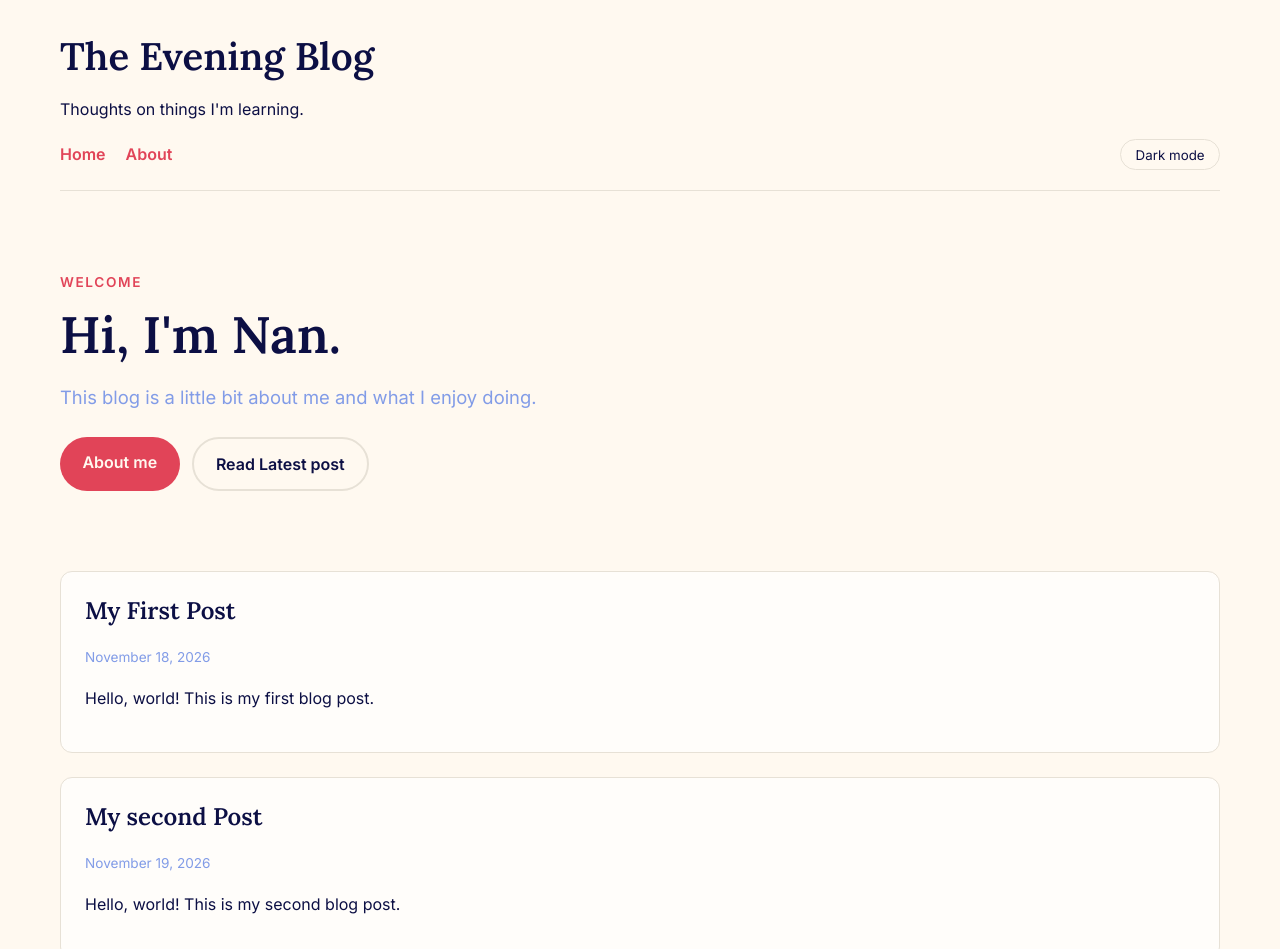
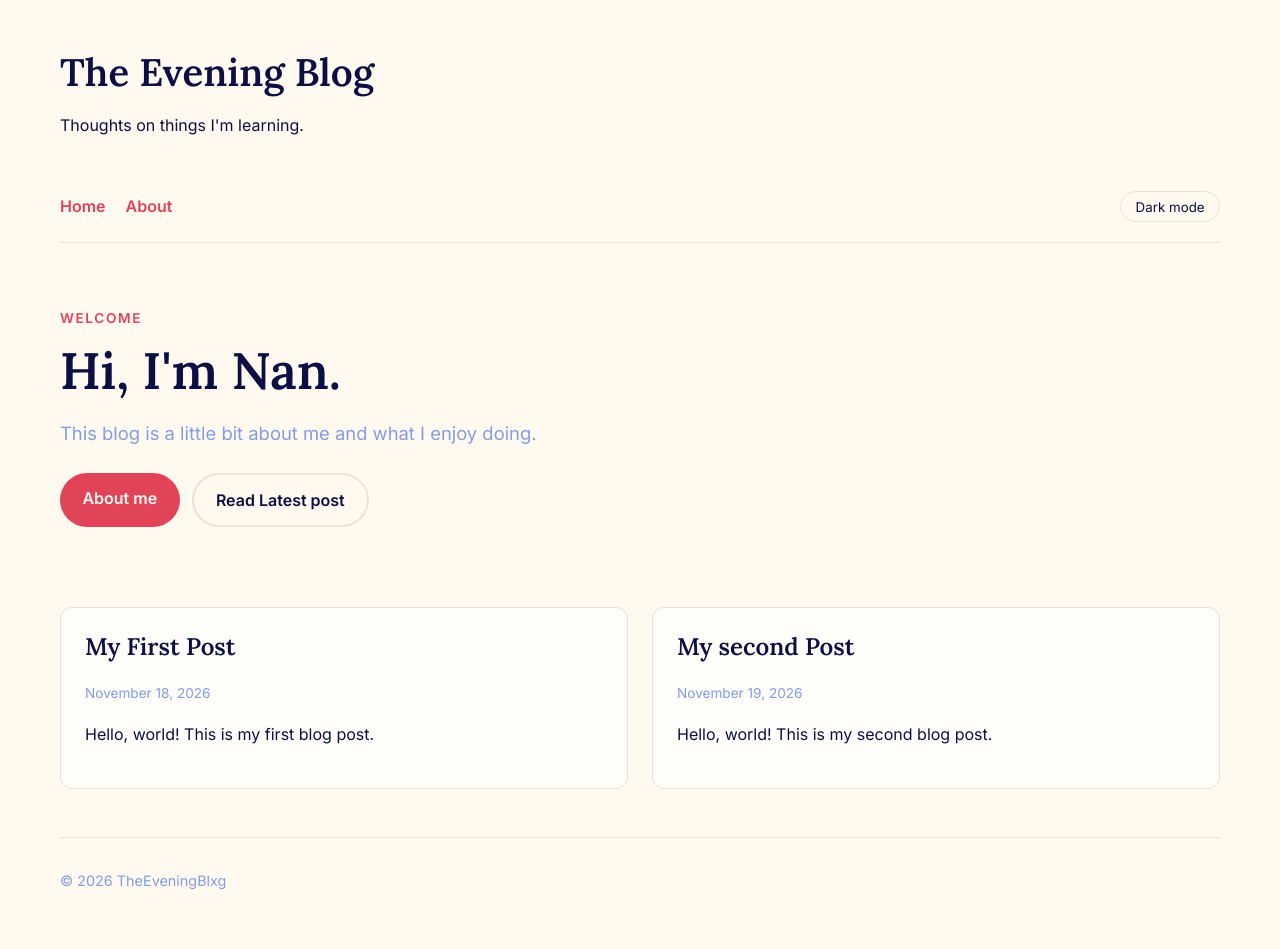
Before and after one commit to grod06/blog, a plain HTML site: page index.html in a window 1280 px wide. Shown: the top 949 px of the page. Drawn offline with Linux system fonts and the light colour scheme.

```diff
--- a/index.html
+++ b/index.html
@@ -10,14 +10,17 @@
   <link rel="stylesheet" href="style.css">
 </head>
 <body>
-  <header>
+  <div class="site-title">
     <h1>The Evening Blog</h1>
     <p>Thoughts on things I'm learning.</p>
-      <nav>
+  </div>
+
+  <header>
+    <nav>
   <a href="index.html">Home</a>
   <a href="about.html">About</a>
           <button id="theme-toggle">Dark mode</button>
-</nav>
+    </nav>
   </header>
 
   <main>
@@ -30,7 +33,8 @@
   <a class="button secondary" href="#posts">Read Latest post</a>
   </div>
 </section>
-    <article id="posts">
+  <div class="posts" id="posts">
+    <article>
       <h2>My First Post</h2>
       <p class="date">November 18, 2026</p>
       <p>Hello, world! This is my first blog post.</p>
@@ -40,6 +44,7 @@
       <p class="date">November 19, 2026</p>
       <p>Hello, world! This is my second blog post.</p>
     </article>
+  </div>
   </main>
 
   <footer>
--- a/style.css
+++ b/style.css
@@ -41,10 +41,20 @@ h1 {
   margin: 0 0 0.5rem;
 }
 
+.site-title {
+    padding-top: 1rem;
+}
+
 header {
+  position: sticky;
+  top: 0;
+  z-index: 100;
+  background: var(--bg);
   border-bottom: 1px solid var(--border);
   padding-bottom: 1.25rem;
-  margin-bottom: 2.5rem;
+  margin-bottom: 1.5rem;
+  padding-top: 1.25rem;
+  margin-top: 2rem;
 }
 
 nav {
@@ -174,6 +184,16 @@ html {
     scroll-behavior: smooth;
 }
 
+.posts {
+  display: grid;
+  grid-template-columns: repeat(auto-fit, minmax(300px, 1fr));
+  gap: 1.5rem;
+}
+
+.posts article {
+  margin-bottom: 0;
+}
+
 @media (max-width: 600px) {
   h1 {
     font-size: 1.9rem;
```
